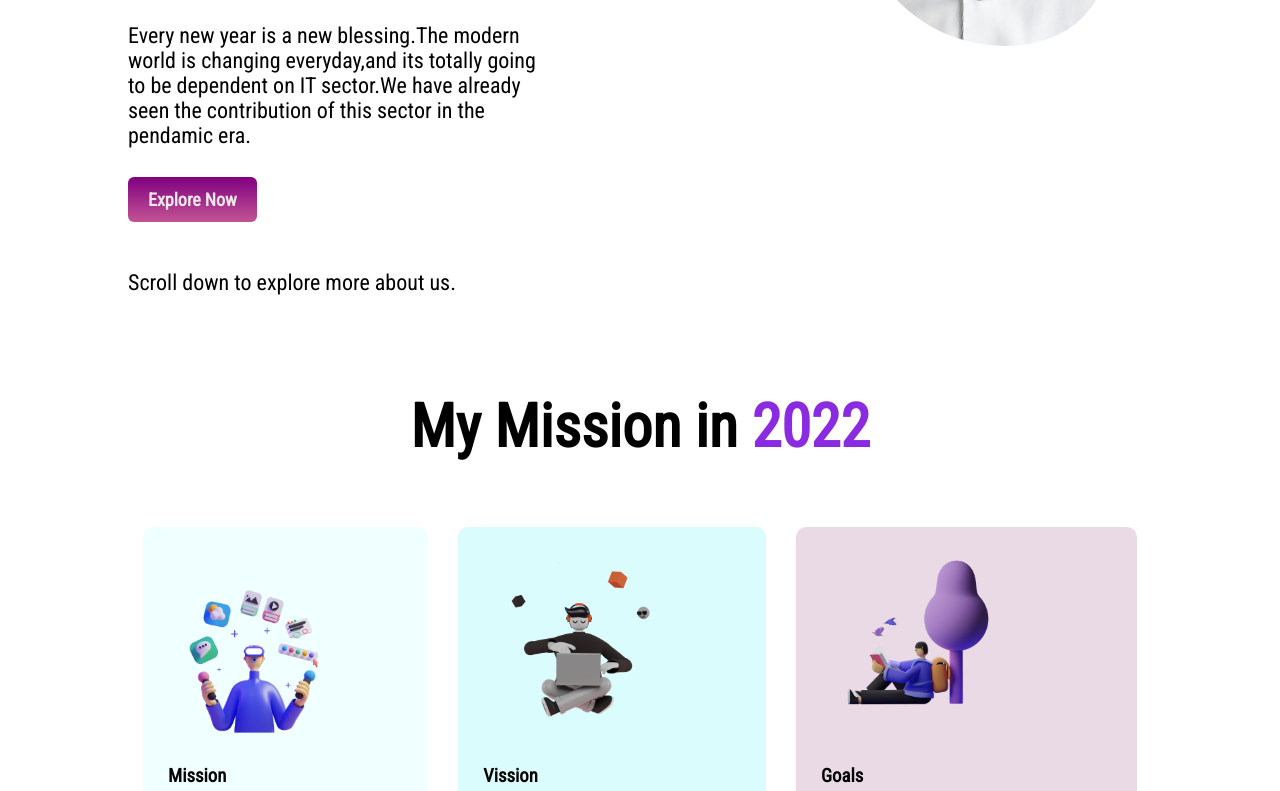
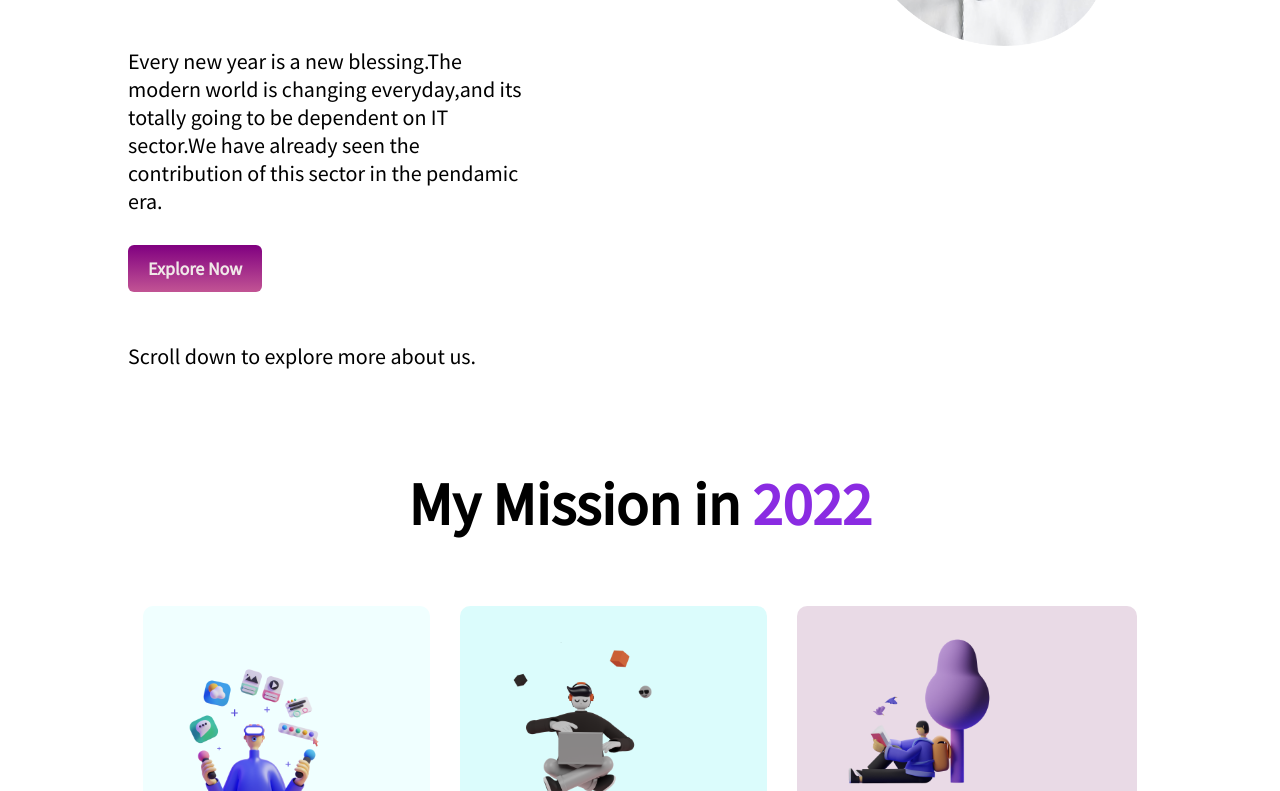
Before and after one commit to mdAlnahian/assign-one-repo, a plain HTML site: page index.html in a window 1280 px wide. Shown: the part 504-1295 px from the top of the page. Drawn offline with Linux system fonts and the light colour scheme.

Commit message:
font changed

```diff
--- a/index.html
+++ b/index.html
@@ -5,8 +5,8 @@
     <meta http-equiv="X-UA-Compatible" content="IE=edge">
     <meta name="viewport" content="width=device-width, initial-scale=1.0">
     <link rel="preconnect" href="https://fonts.googleapis.com">
-<link rel="preconnect" href="https://fonts.gstatic.com" crossorigin>
-<link href="https://fonts.googleapis.com/css2?family=Roboto+Condensed&display=swap" rel="stylesheet">
+    <link rel="preconnect" href="https://fonts.gstatic.com" crossorigin>
+    <link href="https://fonts.googleapis.com/css2?family=Roboto+Condensed&family=Source+Sans+Pro&display=swap" rel="stylesheet">
     <link rel="stylesheet" href="style.css">
     <title>FIRST ASSIGNMENT </title>
 </head>
--- a/style.css
+++ b/style.css
@@ -1,6 +1,6 @@
 body{
     margin: 0;
-    font-family: 'Roboto Condensed', sans-serif;
+    font-family: 'Source Sans Pro', sans-serif;
 }
 p{
     font-size: 22px;
```
